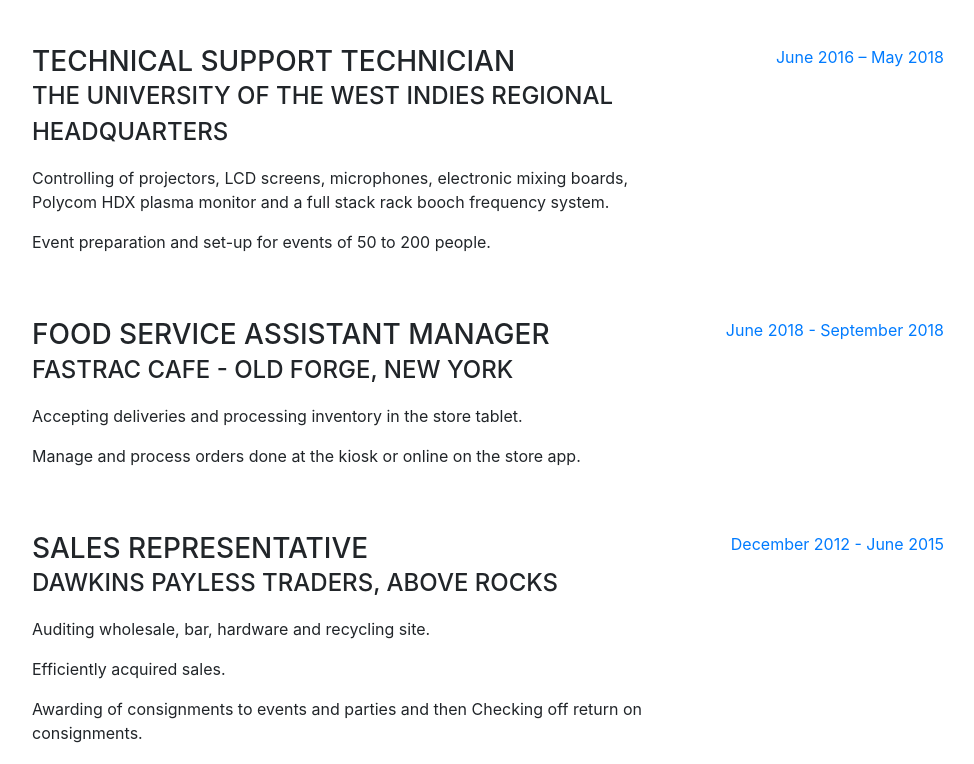
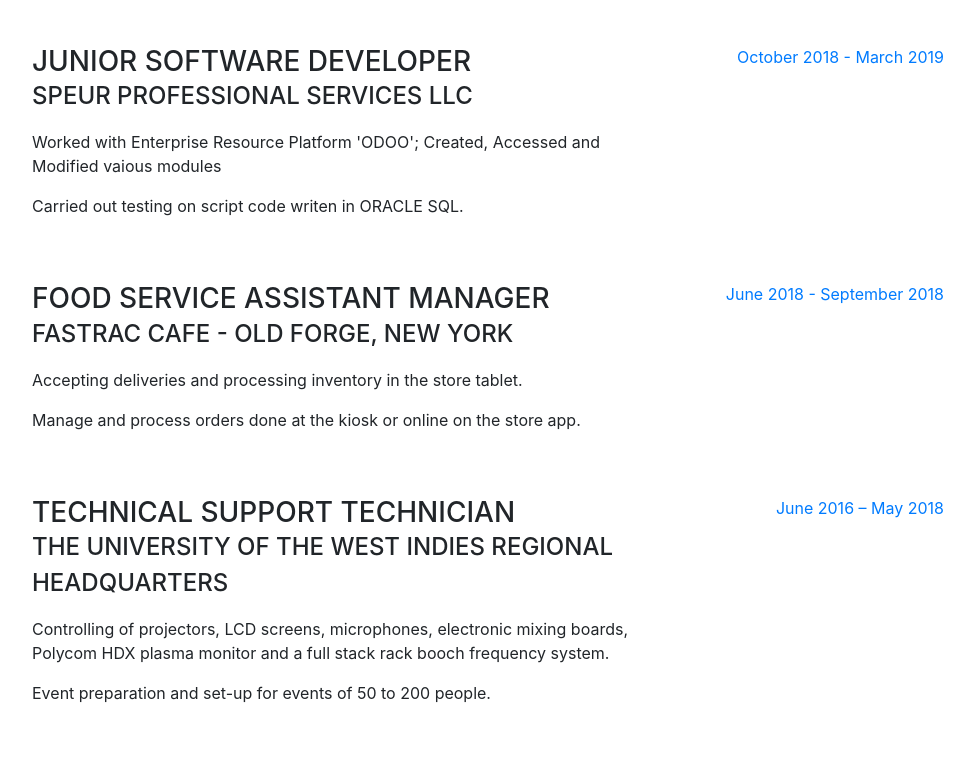
Before and after one commit to cheyko/ACW_Resume, a website with bundled scripts: page index.html in a window 1280 px wide. Shown: the part 1274-2038 px from the top of the page, without its empty margins (288-1262 px from the left). Built offline with nearby package versions, Linux system fonts and the light colour scheme; a web font is replaced by a local one.

Commit message:
Update index.html

```diff
--- a/index.html
+++ b/index.html
@@ -114,16 +114,17 @@
             </div>
           </div>
 
+
           <div class="resume-item d-flex flex-column flex-md-row mb-5">
             <div class="resume-content mr-auto">
-              <h3 class="mb-0">Technical Support Technician</h3>
-              <div class="subheading mb-3">The University of the West Indies Regional Headquarters</div>
-              <p> Controlling of projectors, LCD screens, microphones, electronic mixing boards,
-                 Polycom HDX plasma monitor and a full stack rack booch frequency system. </p>
-              <p> Event preparation and set-up for events of 50 to 200 people. </p>
+              <h3 class="mb-0"> Junior Software Developer </h3>
+              <div class="subheading mb-3"> Speur Professional Services LLC </div>
+              <p> Worked with Enterprise Resource Platform 'ODOO'; Created, Accessed and Modified vaious modules </p>
+              <p> Carried out testing on script code writen in ORACLE SQL.  </p>
             </div>
+
             <div class="resume-date text-md-right">
-              <span class="text-primary">June 2016 – May 2018</span>
+              <span class="text-primary"> October 2018 - March 2019</span>
             </div>
           </div>
 
@@ -137,6 +138,19 @@
 
             <div class="resume-date text-md-right">
               <span class="text-primary">June 2018 - September 2018</span>
+            </div>
+          </div>
+
+          <div class="resume-item d-flex flex-column flex-md-row mb-5">
+            <div class="resume-content mr-auto">
+              <h3 class="mb-0">Technical Support Technician</h3>
+              <div class="subheading mb-3">The University of the West Indies Regional Headquarters</div>
+              <p> Controlling of projectors, LCD screens, microphones, electronic mixing boards,
+                 Polycom HDX plasma monitor and a full stack rack booch frequency system. </p>
+              <p> Event preparation and set-up for events of 50 to 200 people. </p>
+            </div>
+            <div class="resume-date text-md-right">
+              <span class="text-primary">June 2016 – May 2018</span>
             </div>
           </div>
 
```
